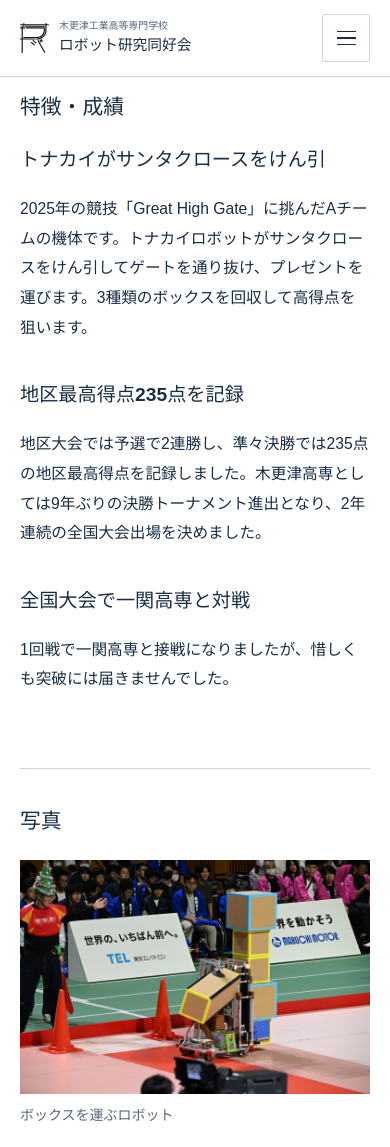
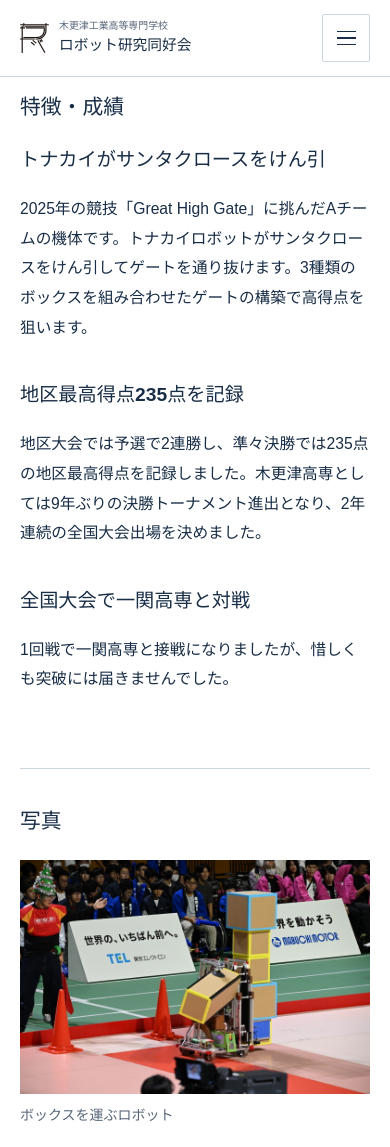
Before and after one commit to nitkcrbkn/nitkcrbkn.github.io, a Jekyll site: the page built from _robots/2025-soreyuke-kisantaclaus.md, in a window 390 px wide and 1400 px high, scrolled down 713 px, cut to the strip 0-1147 px from the top of the window. Built offline with Jekyll 4.4.1, drawn with Linux system fonts in a browser that asks for light colours.

```diff
--- a/_robots/2025-soreyuke-kisantaclaus.md
+++ b/_robots/2025-soreyuke-kisantaclaus.md
@@ -28,7 +28,7 @@ gallery:
 competition: "Great High Gate"
 ---
 ### トナカイがサンタクロースをけん引
-2025年の競技「Great High Gate」に挑んだAチームの機体です。トナカイロボットがサンタクロースをけん引してゲートを通り抜け、プレゼントを運びます。3種類のボックスを回収して高得点を狙います。
+2025年の競技「Great High Gate」に挑んだAチームの機体です。トナカイロボットがサンタクロースをけん引してゲートを通り抜けます。3種類のボックスを組み合わせたゲートの構築で高得点を狙います。
 
 ### 地区最高得点235点を記録
 地区大会では予選で2連勝し、準々決勝では235点の地区最高得点を記録しました。木更津高専としては9年ぶりの決勝トーナメント進出となり、2年連続の全国大会出場を決めました。
--- a/assets/css/style.css
+++ b/assets/css/style.css
@@ -239,7 +239,22 @@ figcaption { font-size: .75rem; color: var(--muted); line-height: 1.7; margin-to
   .site-nav { width: 100%; padding-block: 8px 20px; flex-wrap: wrap; }
   .js .nav-toggle { display: flex; width: 48px; min-height: 48px; align-items: center; justify-content: center; flex-direction: column; gap: 5px; border: 1px solid var(--line); border-radius: 2px; background: var(--bg); color: var(--text); }
   .nav-toggle > span:not(.sr-only) { width: 19px; height: 1.5px; background: currentColor; }
-  .js .site-nav { display: none; }
+  .js .site-header__inner { height: var(--header-height); min-height: var(--header-height); flex-wrap: nowrap; }
+  .js .site-nav {
+    display: none;
+    position: absolute;
+    top: 100%;
+    left: 0;
+    right: 0;
+    width: auto;
+    padding-inline: max(40px, env(safe-area-inset-left)) max(40px, env(safe-area-inset-right));
+    background: var(--bg);
+    border-bottom: 1px solid var(--line);
+    max-height: calc(100vh - var(--header-height) - 1px);
+    max-height: calc(100svh - var(--header-height) - 1px);
+    overflow-y: auto;
+    overscroll-behavior-y: contain;
+  }
   .js .nav-open .site-nav { display: grid; grid-template-columns: 1fr; gap: 0; padding-top: 16px; }
   .site-nav__link { min-height: 48px; border-top: 1px solid var(--line); padding: 8px 0; }
   .site-nav__link.is-active::after { display: none; }
@@ -264,6 +279,7 @@ figcaption { font-size: .75rem; color: var(--muted); line-height: 1.7; margin-to
   :root { --header-height: 76px; }
   .site-header, .page-main, .site-footer__inner { padding-inline: max(20px, env(safe-area-inset-left)) max(20px, env(safe-area-inset-right)); }
   .site-header__inner { min-height: 76px; }
+  .js .site-nav { padding-inline: max(20px, env(safe-area-inset-left)) max(20px, env(safe-area-inset-right)); }
   .brand { gap: 10px; }
   .brand__eyebrow { font-size: .62rem; }
   .brand__name { font-size: .92rem; }
```
Also changed, not shown: .pages.yml, README.md.
